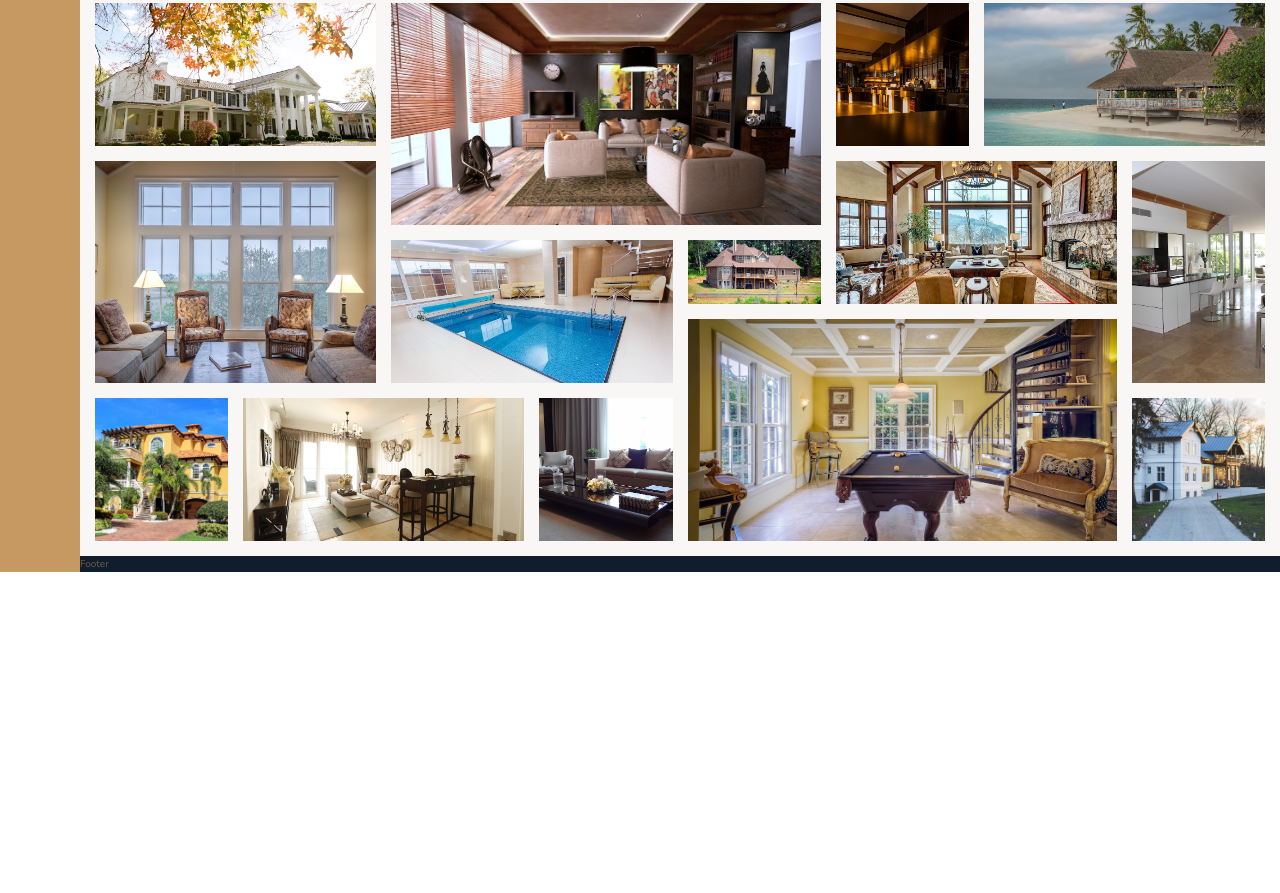
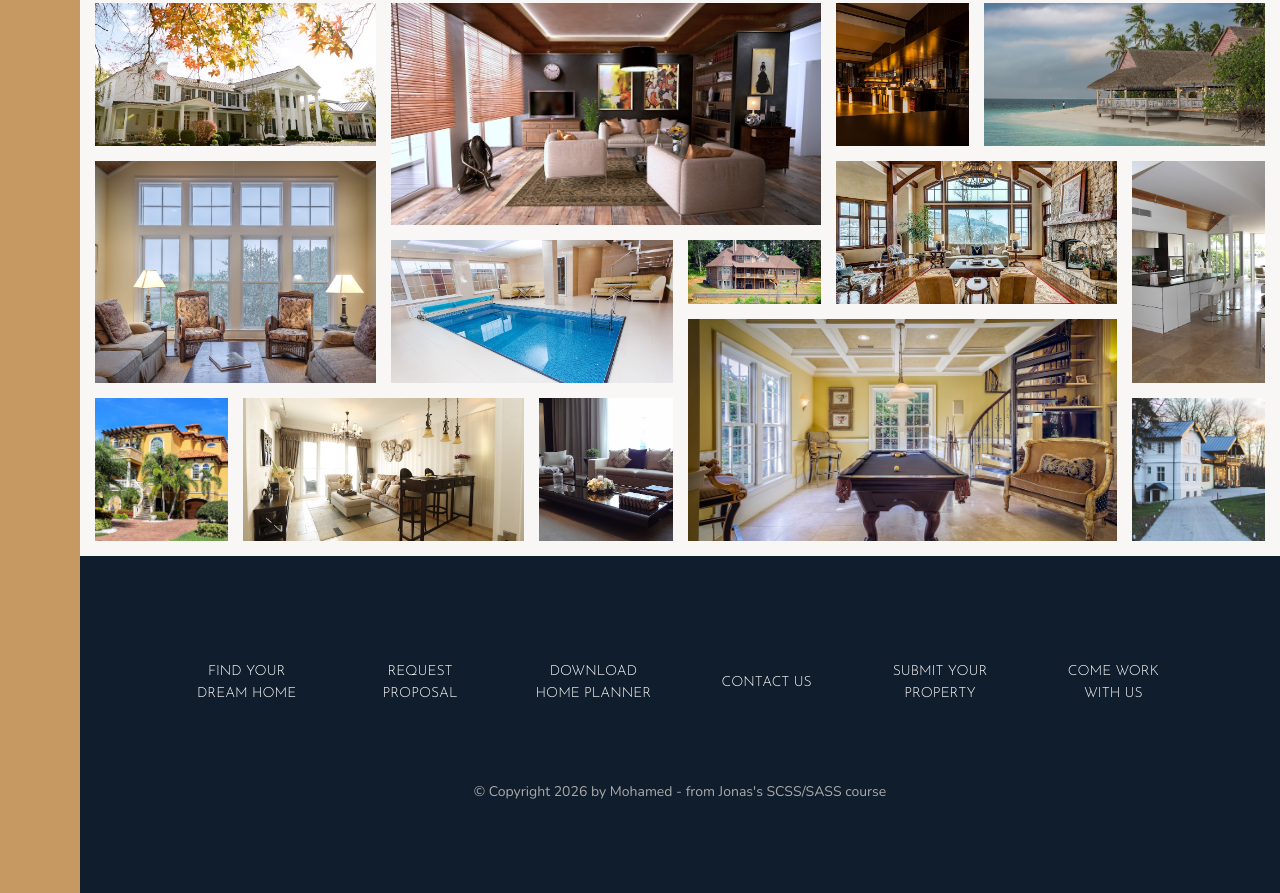
Before and after one commit to Mohamed-Y0/Nexter-SCSS-Grid, a website: page index.html in a window 1280 px wide. Shown: the part 2898-3791 px from the top of the page. Before the commit the page ends 3470 px from the top, so only its background shows below. Drawn offline with nearby package versions, Linux system fonts and the light colour scheme; files that its build step writes are made by us from their sources.

Commit message:
finish building the footer

```diff
--- a/index.html
+++ b/index.html
@@ -376,6 +376,31 @@
       </figure>
     </section>
 
-    <footer class="footer">Footer</footer>
+    <footer class="footer">
+      <ul class="nav">
+        <li class="nav__item">
+          <a href="#" class="nav__link">Find your dream home</a>
+        </li>
+        <li class="nav__item">
+          <a href="#" class="nav__link">Request proposal</a>
+        </li>
+        <li class="nav__item">
+          <a href="#" class="nav__link">Download home planner</a>
+        </li>
+        <li class="nav__item">
+          <a href="#" class="nav__link">Contact us</a>
+        </li>
+        <li class="nav__item">
+          <a href="#" class="nav__link">Submit your property</a>
+        </li>
+        <li class="nav__item">
+          <a href="#" class="nav__link">Come work with us</a>
+        </li>
+      </ul>
+
+      <p class="copyright">
+        &copy; Copyright 2026 by Mohamed - from Jonas's SCSS/SASS course
+      </p>
+    </footer>
   </body>
 </html>
--- a/sass/_footer.scss
+++ b/sass/_footer.scss
@@ -3,4 +3,44 @@
 .footer {
   background-color: base.$color-secondary;
   grid-column: full-start / full-end;
+  padding: 9rem;
 }
+
+.nav {
+  list-style: none;
+
+  display: grid;
+  grid-template-columns: repeat(auto-fit, minmax(15rem, 1fr));
+  gap: 2rem;
+  align-items: center;
+
+  &__link:link,
+  &__link:visited {
+    font-size: 1.4rem;
+    color: #fff;
+    text-decoration: none;
+    font-family: base.$font-display;
+    text-transform: uppercase;
+    text-align: center;
+    padding: 1.5rem;
+    display: block;
+    transition: all 0.2s;
+    border-radius: 3px;
+  }
+
+  &__link:hover,
+  &__link:active {
+    background-color: rgba(#fff, 0.05);
+    transform: translateY(-3px);
+  }
+}
+
+.copyright {
+  font-size: 1.4rem;
+  color: base.$color-grey-light-2;
+  margin-top: 6rem;
+  margin-right: auto;
+  margin-left: auto;
+  text-align: center;
+  width: 70%;
+}
```
